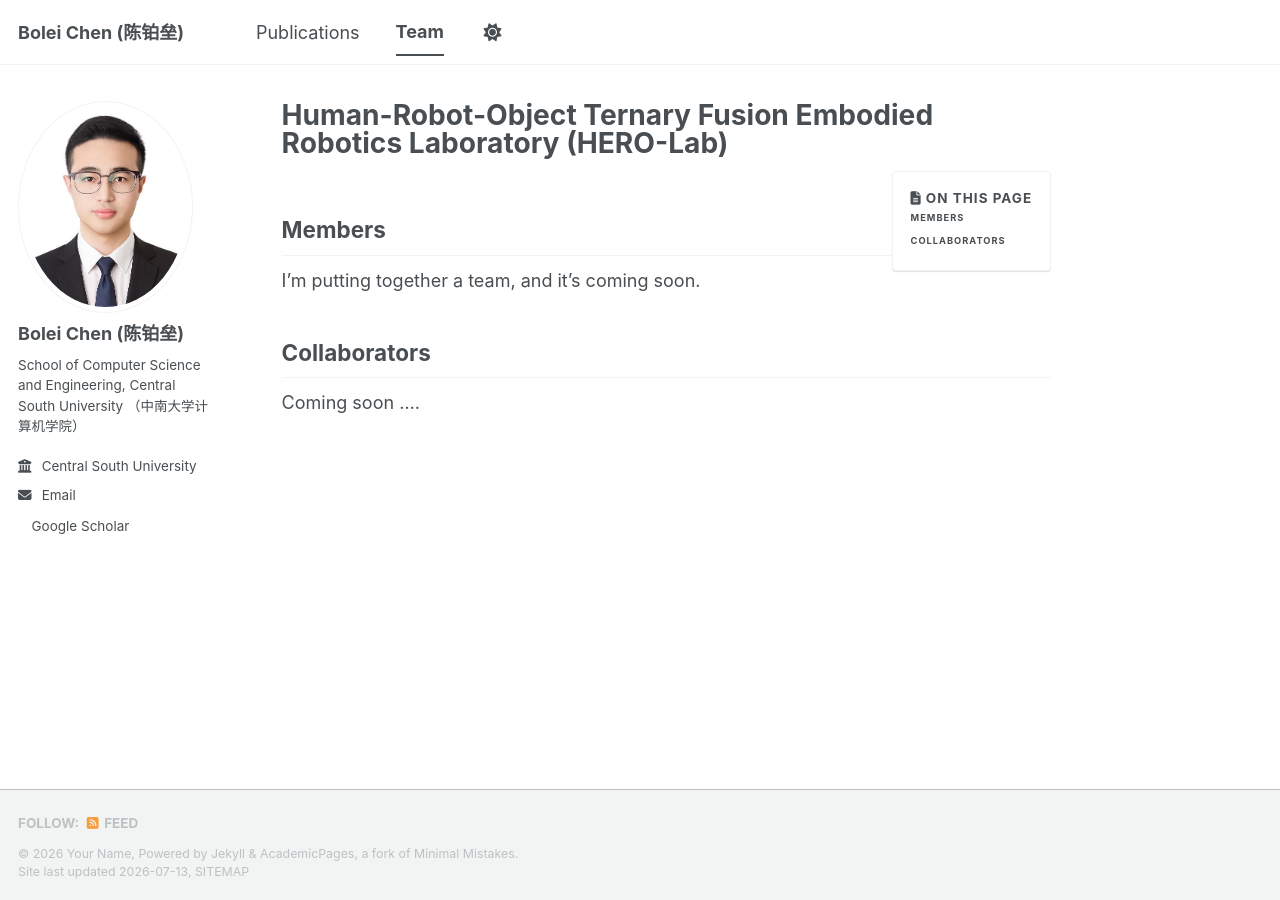
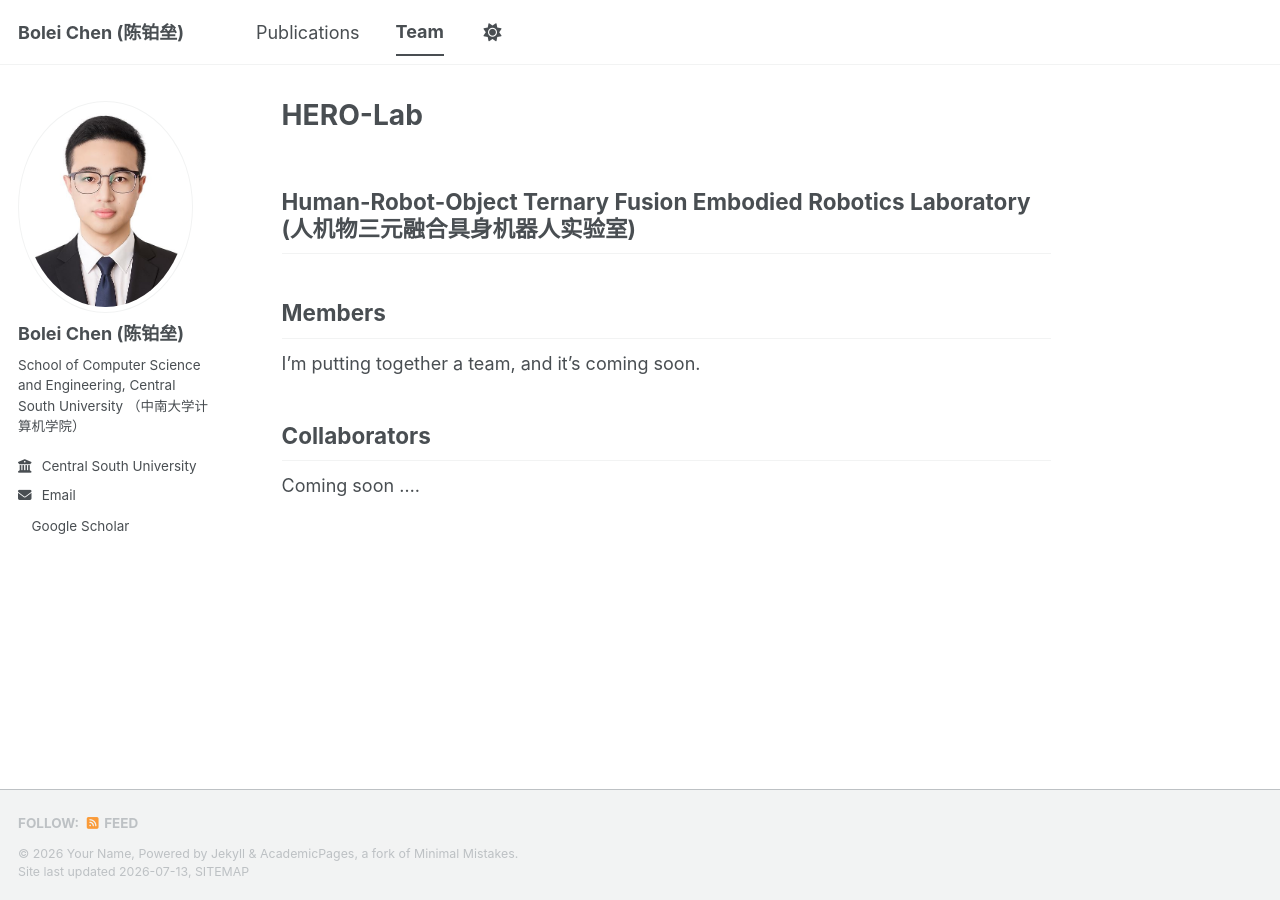
Before and after one commit to BoLeiChen/boleichen.github.io, a Jekyll site: the page built from _pages/markdown.md, in a window 1280 px wide. Built offline with Jekyll 4.4.1, drawn with Linux system fonts in a browser that asks for light colours; a style sheet for code colours, icons or effects is not loaded.

Commit message:
Update markdown.md

```diff
--- a/_pages/markdown.md
+++ b/_pages/markdown.md
@@ -1,13 +1,13 @@
 ---
 permalink: /markdown/
-title: "Human-Robot-Object Ternary Fusion Embodied Robotics Laboratory (HERO-Lab)"
+title: "HERO-Lab"
 author_profile: true
 redirect_from:
   - /md/
   - /markdown.html
 ---
 
-{% include toc %}
+## Human-Robot-Object Ternary Fusion Embodied Robotics Laboratory (人机物三元融合具身机器人实验室)
 
 ## Members
 
```
